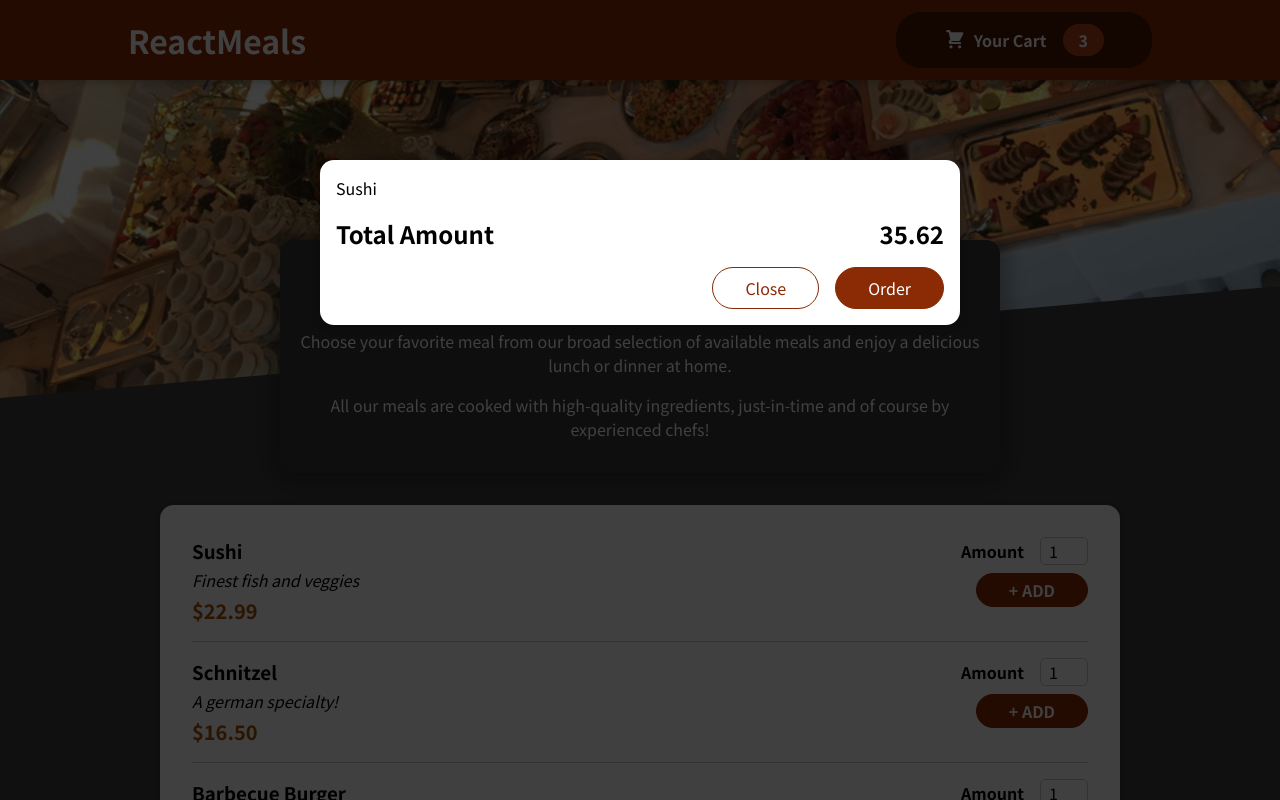
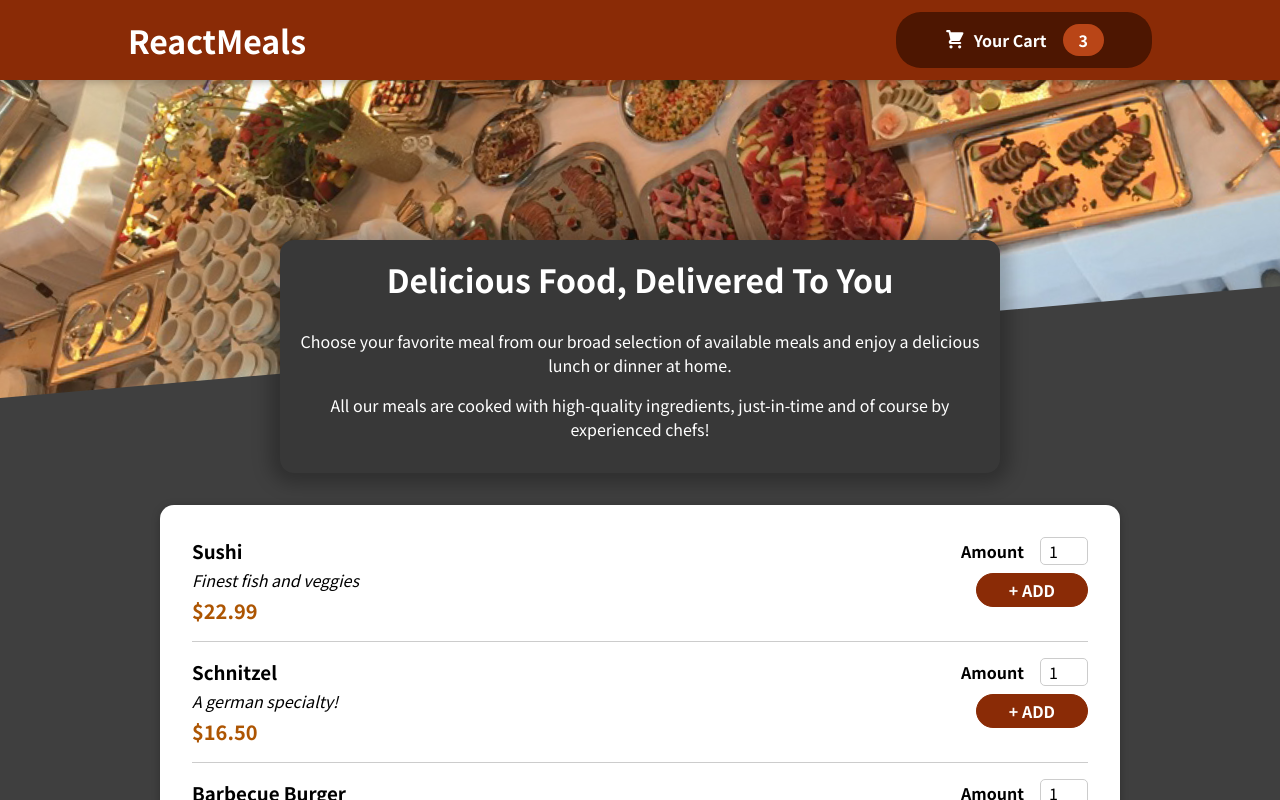
Before and after one commit to Rimsha-Urooj/food-order-app, a React (Create React App) app: page / in a window 1280 px wide. Shown: the top 800 px of the page. Built offline with nearby package versions, Linux system fonts and the light colour scheme.

Commit message:
Managing cart and modal state

```diff
--- a/src/App.js
+++ b/src/App.js
@@ -1,13 +1,24 @@
-import { Fragment } from "react";
+import { Fragment, useState } from "react";
 import Header from "./components/Layout/Header";
 import Meals from "./components/Meals/Meals";
 import Cart from "./components/Cart/Cart";
 
 function App() {
+
+  const [cartIsShown, setCartIsShown] = useState(false);
+
+  const showCartHandler = () => {
+    setCartIsShown(true);
+  };
+
+  const hideCartHandler = () => {
+    setCartIsShown(false);
+  };
+
   return (
     <Fragment>
-      <Cart />
-      <Header />
+      { cartIsShown && <Cart onClose={hideCartHandler} />}
+      <Header onShowCart={showCartHandler} />
       <Meals />
     </Fragment>
   );
--- a/src/components/Cart/Cart.js
+++ b/src/components/Cart/Cart.js
@@ -10,14 +10,14 @@
     ].map((item) => (<li>{item.name}</li>))}</ul>;
 
     return (
-        <Modal>
+        <Modal onClose={props.onClose}>
             {cartItems}
             <div className={classes.total}>
                 <span>Total Amount</span>
                 <span>35.62</span>
             </div>
             <div className={classes.actions}>
-                <button className={classes['button--alt']}>Close</button>
+                <button className={classes['button--alt']} onClick={props.onClose}>Close</button>
                 <button className={classes.button}>Order</button>
             </div>
         </Modal>
--- a/src/components/Layout/Header.js
+++ b/src/components/Layout/Header.js
@@ -4,12 +4,12 @@
 import mealsImage from '../../assets/meals.jpg';
 import classes from './Header.module.css';
 
-function Header() {
+function Header(props) {
     return (
         <Fragment>
             <header className={classes.header}>
                 <h1>ReactMeals</h1>
-                <HeaderCartButton />
+                <HeaderCartButton onClick ={props.onShowCart} />
             </header>
             <div className={classes['main-image']}>
                 <img src={mealsImage} alt="A table full of delecious food!" />
--- a/src/components/Layout/HeaderCartButton.js
+++ b/src/components/Layout/HeaderCartButton.js
@@ -2,9 +2,9 @@
 import CartIcon from '../Cart/CartIcon';
 import classes from './HeaderCartButton.module.css'
 
-function HeaderCartButton() {
+function HeaderCartButton(props) {
     return (
-        <button className={classes.button}>
+        <button className={classes.button} onClick={props.onClick}>
             <span className={classes.icon}>
                 <CartIcon />
             </span>
--- a/src/components/UI/Modal.js
+++ b/src/components/UI/Modal.js
@@ -5,7 +5,7 @@
 
 const Backdrop = (props) => {
     return(
-        <div className={classes.backdrop}></div>
+        <div className={classes.backdrop} onClick={props.onClose}></div>
     );
 };
 
@@ -24,8 +24,8 @@
 function Modal(props) {
     return (
         <Fragment>
-            {ReactDOM.createPortal(<Backdrop />, portalElement )}
-            {ReactDOM.createPortal(<ModalOverlay >
+            {ReactDOM.createPortal(<Backdrop onClose={props.onClose} />, portalElement )}
+            {ReactDOM.createPortal(<ModalOverlay  >
                 {props.children}
             </ModalOverlay>, portalElement )}
         </Fragment>
```
Also changed, not shown: 1 other file (tests, documents, lock files or other folders).
